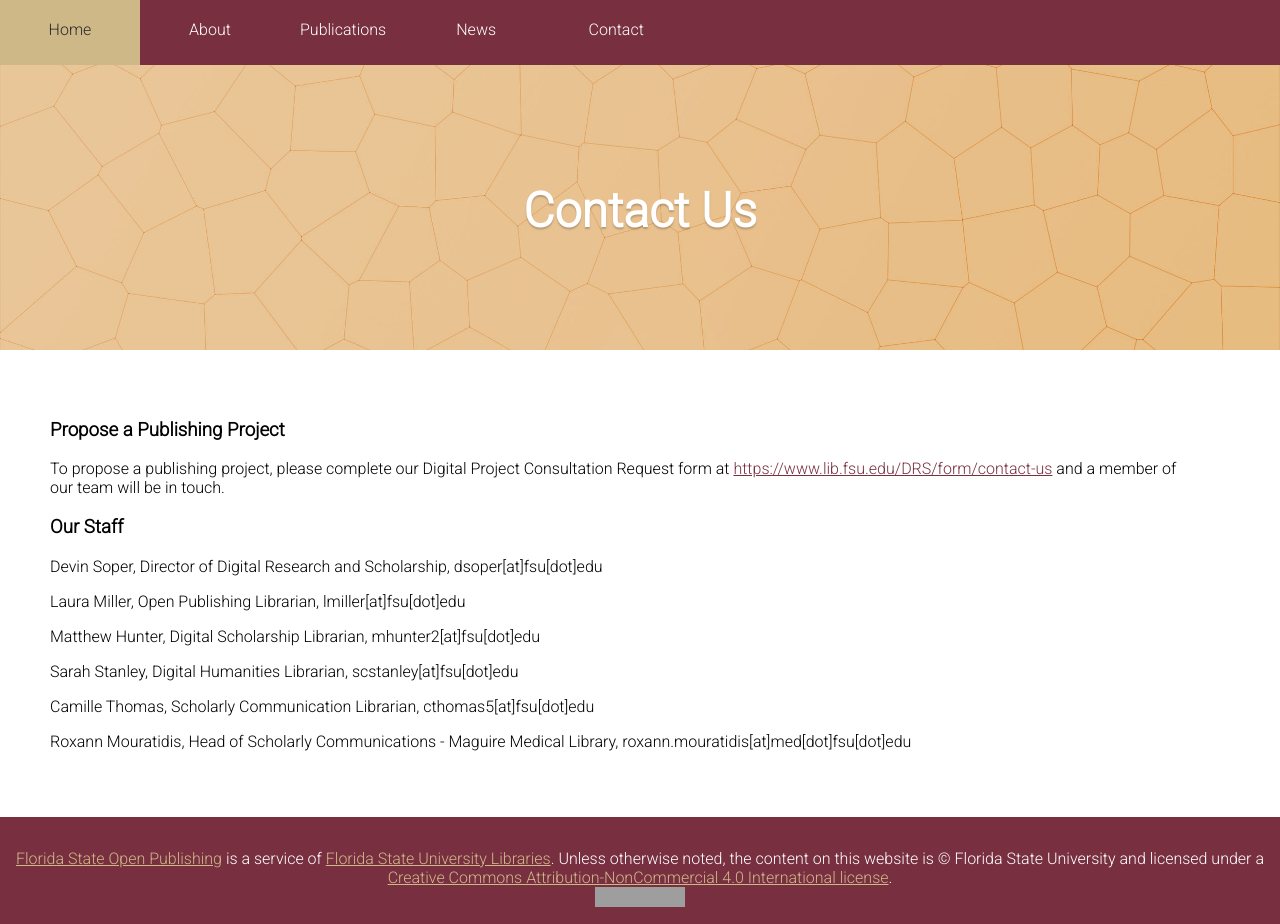
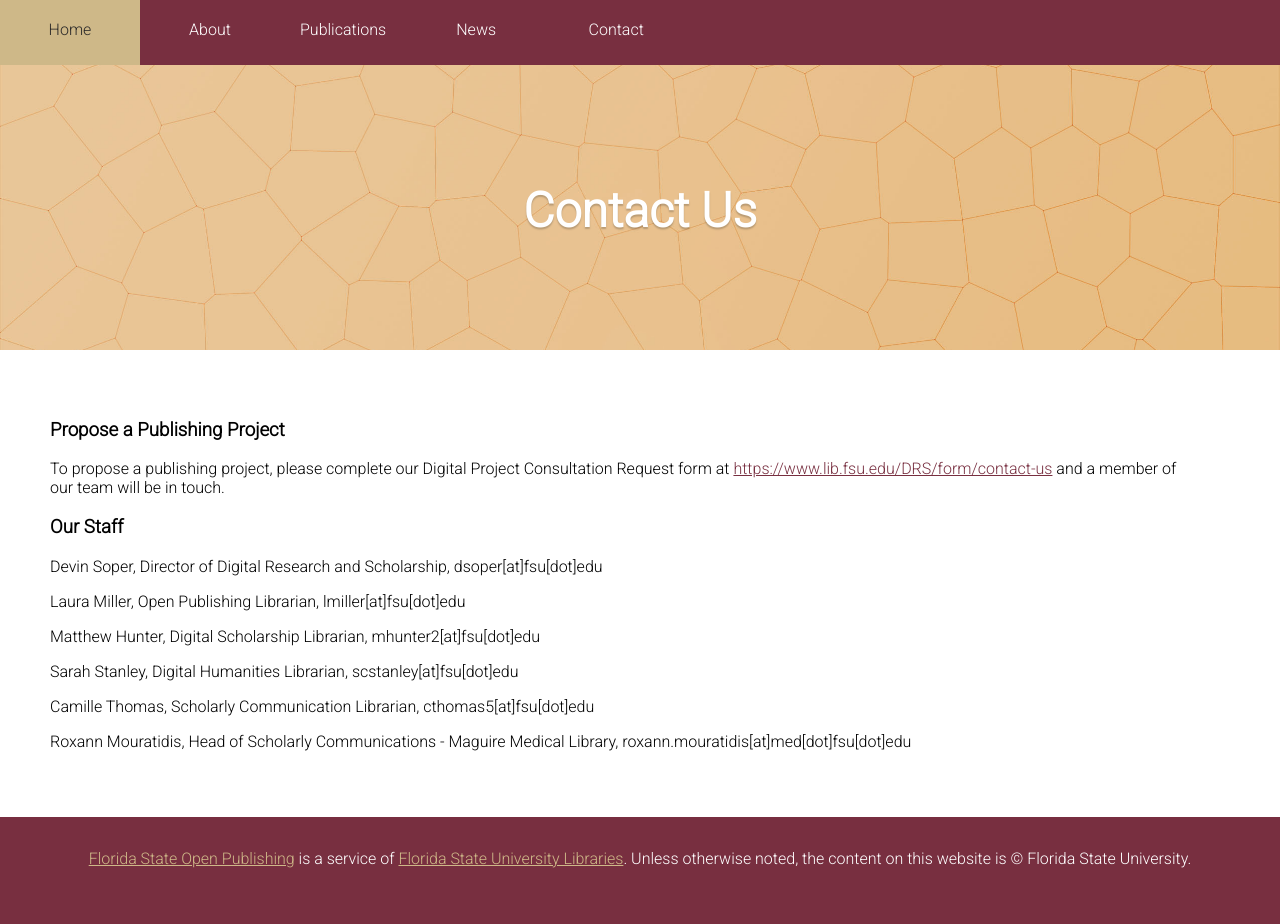
Before and after one commit to fsulibpub/fsulibpub.github.io, a Jekyll site: the page built from contact.md, in a window 1280 px wide and 924 px high. Built offline with Jekyll 4.4.1, drawn with Linux system fonts in a browser that asks for light colours; grey boxes are pictures that could not be loaded.

Commit message:
Update default.html

```diff
--- a/_layouts/default.html
+++ b/_layouts/default.html
@@ -16,7 +16,7 @@
       {{ content }}
     </div>
     <footer>
-      <p align="center"><a href="http://publishing.lib.fsu.edu/">Florida State Open Publishing</a> is a service of <a href="https://www.lib.fsu.edu/">Florida State University Libraries</a>. Unless otherwise noted, the content on this website is &copy; Florida State University and licensed under a <a href="https://creativecommons.org/licenses/by-nc/4.0/">Creative Commons Attribution-NonCommercial 4.0 International license</a>.<br /><a rel="license" href="http://creativecommons.org/licenses/by-nc/4.0/"><img alt="Creative Commons License" style="border-width:0" src="https://i.creativecommons.org/l/by-nc/4.0/88x31.png" /></a></p>
+      <p align="center"><a href="http://publishing.lib.fsu.edu/">Florida State Open Publishing</a> is a service of <a href="https://www.lib.fsu.edu/">Florida State University Libraries</a>. Unless otherwise noted, the content on this website is &copy; Florida State University.</p>
     </footer>
   </body>
 </html>
```
